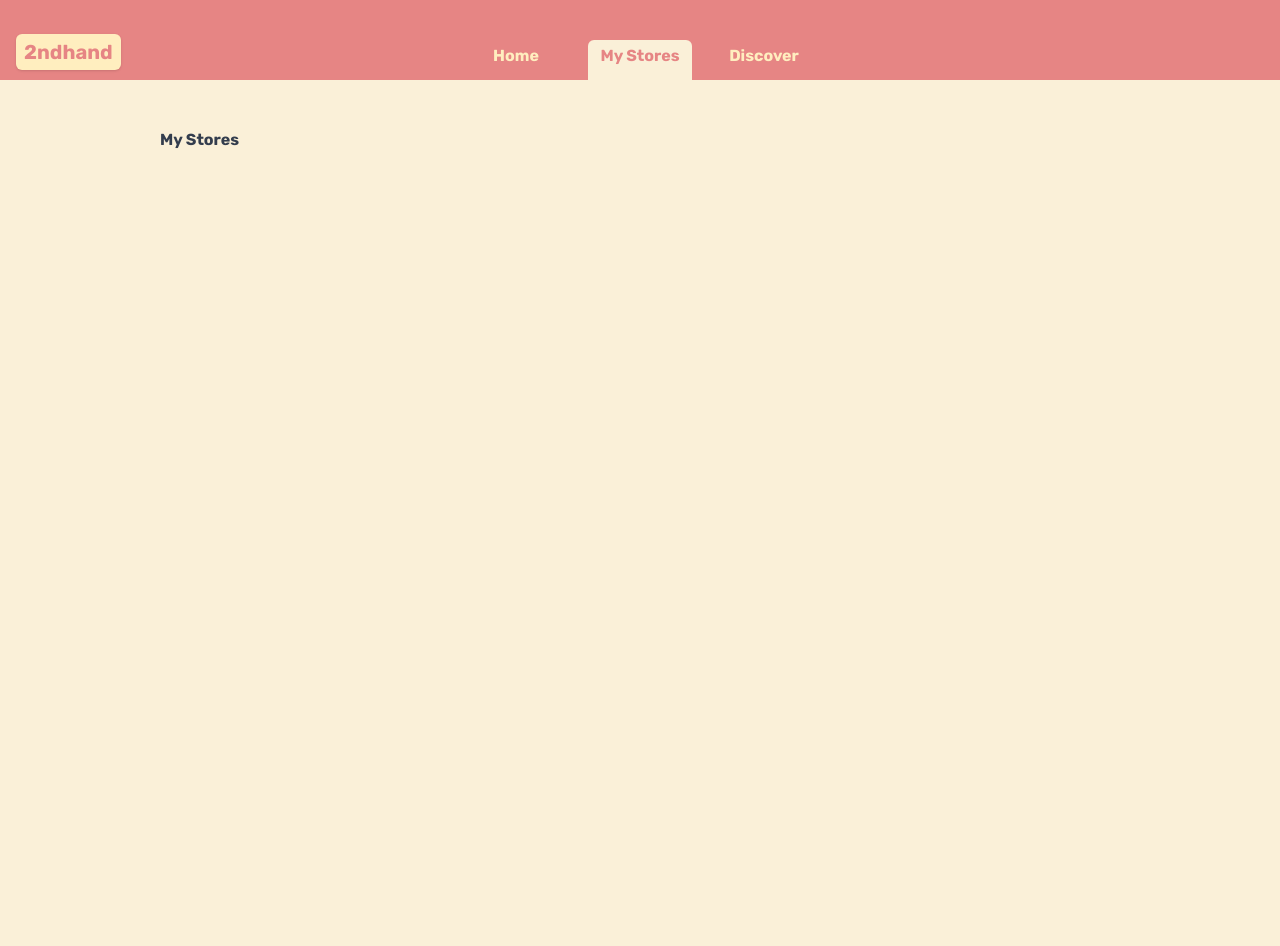
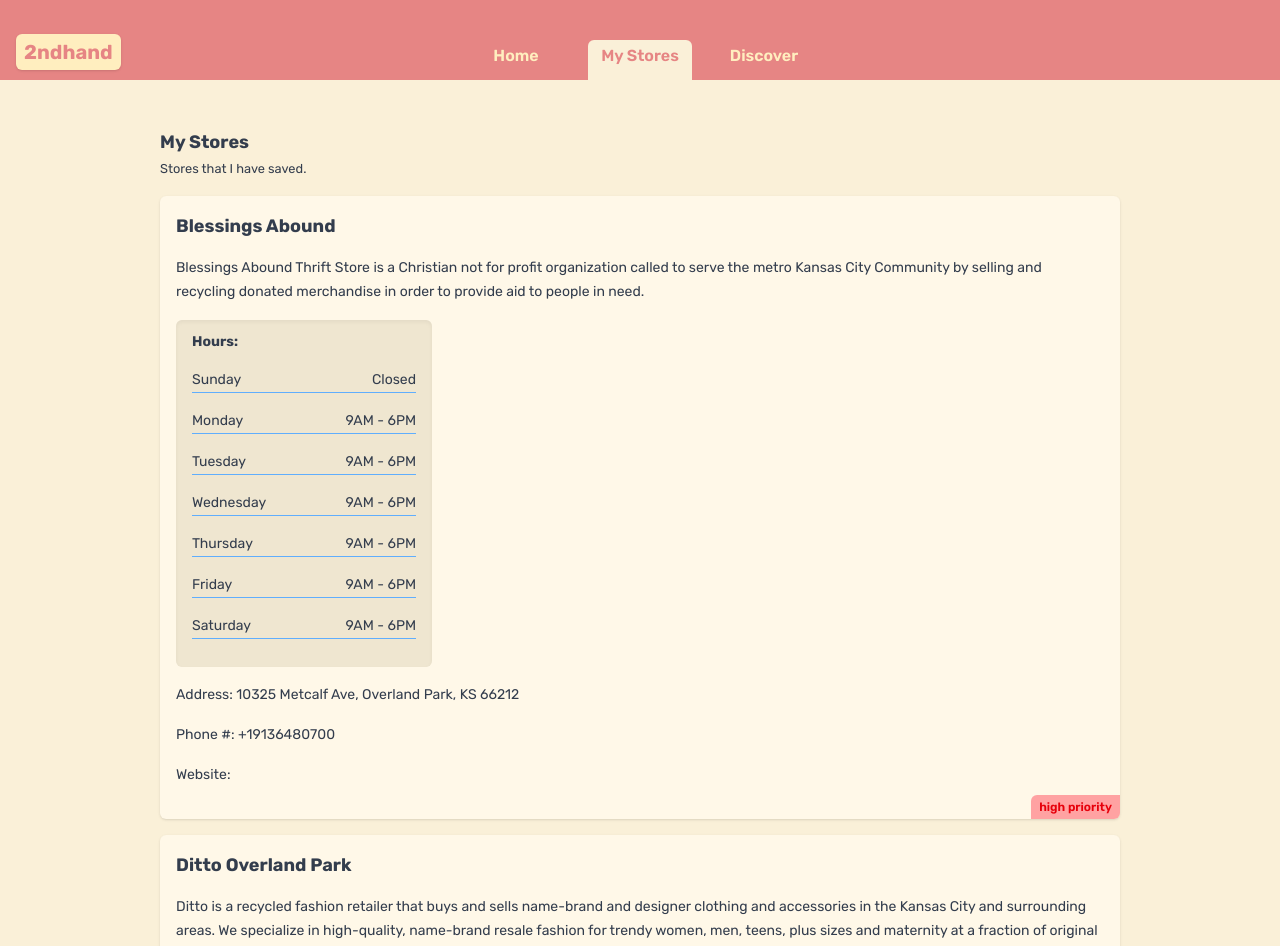
Before and after one commit to benjaminferreira/2ndhand, a Next.js app: page /stores in a window 1280 px wide. Shown: the top 946 px of the page. Before the commit the page ends 800 px from the top, so only its background shows below. Built offline with nearby package versions, Linux system fonts and the light colour scheme; data requests are answered from the project's data file.

Commit message:
Made navbar sticky/added test store data

```diff
--- /dev/null
+++ b/_data/db.json
@@ -0,0 +1,58 @@
+{
+    "stores": [
+        {
+            "id": "1",
+            "name": "Blessings Abound",
+            "about": "Blessings  Abound Thrift Store is a Christian not for profit organization called  to serve the metro Kansas City Community by selling and recycling donated merchandise in order to provide aid to people in need.",
+            "address": "10325 Metcalf Ave, Overland Park, KS 66212",
+            "phone": "+19136480700",
+            "hours": [
+                "Sunday: Closed",
+                "Monday: 9AM - 6PM",
+                "Tuesday: 9AM - 6PM",
+                "Wednesday: 9AM - 6PM",
+                "Thursday: 9AM - 6PM",
+                "Friday: 9AM - 6PM",
+                "Saturday: 9AM - 6PM"
+            ],
+            "website": "blessingsaboundkc.org",
+            "priority": "high"
+        },
+        {
+            "id": "2",
+            "name": "Ditto Overland Park",
+            "about": "Ditto is a recycled fashion retailer that buys and sells name-brand and designer clothing and accessories in the Kansas City and surrounding areas. We specialize in high-quality, name-brand resale fashion for trendy women, men, teens, plus sizes and maternity at a fraction of original retail prices. Ditto promotes the passion for fashion, encourages environmental awareness and shares the love of bargains.",
+            "address": "7594 W 119th St, Overland Park, KS 66213",
+            "phone": "+19138085488",
+            "hours": [
+                "Sunday: 12PM - 6PM",
+                "Monday: 10AM - 6PM",
+                "Tuesday: 10AM - 6PM",
+                "Wednesday: 10AM - 6PM",
+                "Thursday: 10AM - 6PM",
+                "Friday: 10AM - 6PM",
+                "Saturday: 10AM - 6PM"
+            ],
+            "website": "http://dittokansascity.com/",
+            "priority": "medium"
+        },
+        {
+            "id": "3",
+            "name": "Savers",
+            "about": "Thrift store chain offering secondhand clothing, footwear, furniture, books & household items.",
+            "address": "5441 W 95th St, Overland Park, KS 66207",
+            "phone": "+19136494381",
+            "hours": [
+                "Sunday: 10AM - 7PM",
+                "Monday: 9AM - 8PM",
+                "Tuesday: 9AM - 8PM",
+                "Wednesday: 9AM - 8PM",
+                "Thursday: 9AM - 8PM",
+                "Friday: 9AM - 8PM",
+                "Saturday: 9AM - 8PM"
+            ],
+            "website": "https://stores.savers.com/ks/overlandpark/savers-thrift-store-1140.html",
+            "priority": "low"
+        }
+    ]
+}
--- a/app/globals.css
+++ b/app/globals.css
@@ -21,7 +21,7 @@
 }
 
 main {
-    @apply max-w-5xl my-12 mx-auto px-8;
+    @apply max-w-5xl my-12 mx-auto px-8 relative;
 }
 
 main > h2 {
@@ -38,7 +38,10 @@
 		justify-center
 		items-center
 		bg-accent1
-		pt-10;
+		pt-10
+		sticky
+		top-0
+		z-50;
 }
 
 nav {
@@ -49,7 +52,7 @@
 
 nav a {
     @apply text-accent2
-		font-bold
+		font-semibold
 		px-3
 		pt-1
 		cursor-pointer
@@ -225,3 +228,12 @@
 		right-0
 		rounded-tl-md;
 }
+
+/* Store Styles */
+.store-hours {
+    @apply max-w-64;
+}
+
+.store-hours > p {
+    @apply flex justify-between border-accent3 border-b-1;
+}
--- /dev/null
+++ b/app/stores/StoreList.jsx
@@ -0,0 +1,36 @@
+async function getMyStores() {
+    const res = await fetch("http://localhost:4000/stores");
+    return res.json();
+}
+
+export default async function StoreList() {
+    const stores = await getMyStores();
+
+    return (
+        <>
+            {stores.map((store) => (
+                <div key={store.id} className="card">
+                    <h2>{store.name}</h2>
+                    <p>{store.about}</p>
+                    <div className="store-hours cardback">
+                        <h3>Hours:</h3>
+                        {store.hours.map((hour) => (
+                            <p>
+                                <span>{hour.split(":")[0]}</span>
+                                <span>{hour.split(":")[1]}</span>
+                            </p>
+                        ))}
+                    </div>
+                    <p>Address: {store.address}</p>
+                    <p>Phone #: {store.phone}</p>
+                    <p>
+                        Website:
+                        <a href={store.website}></a>
+                    </p>
+                    <div className={`pill ${store.priority}`}>{store.priority} priority</div>
+                </div>
+            ))}
+            {stores.length === 0 && <p className="text-center">You have no stores.</p>}
+        </>
+    );
+}
--- a/app/stores/page.jsx
+++ b/app/stores/page.jsx
@@ -1,7 +1,17 @@
+import StoreList from "./StoreList";
+
 export default function MyStores() {
     return (
         <main>
-            <h2>My Stores</h2>
+            <nav>
+                <div>
+                    <h2>My Stores</h2>
+                    <p>
+                        <small>Stores that I have saved.</small>
+                    </p>
+                </div>
+            </nav>
+            <StoreList />
         </main>
     );
 }
```
